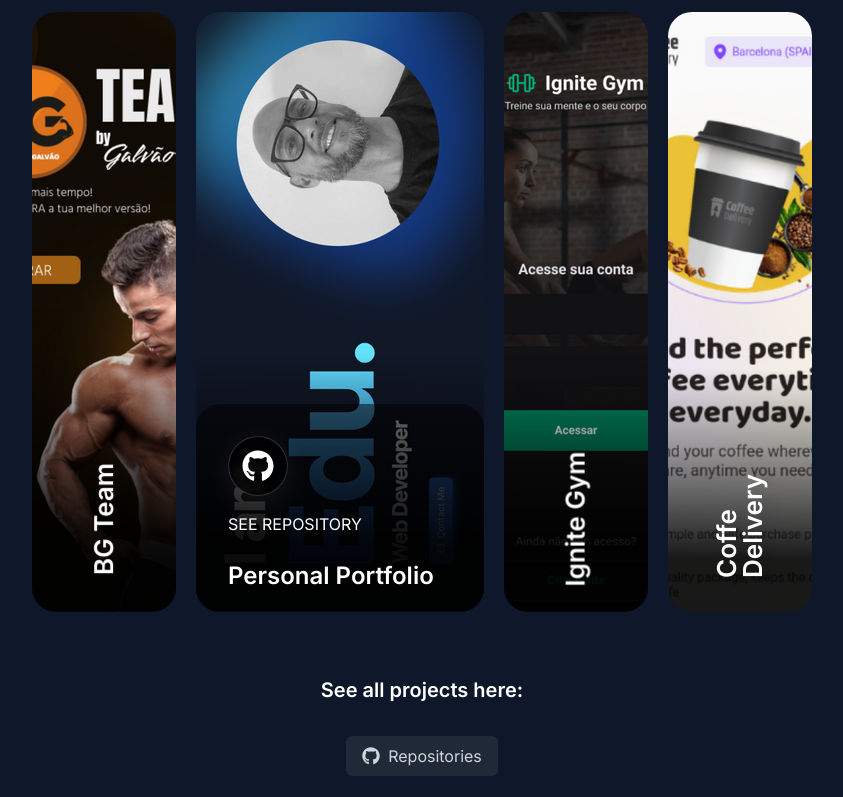
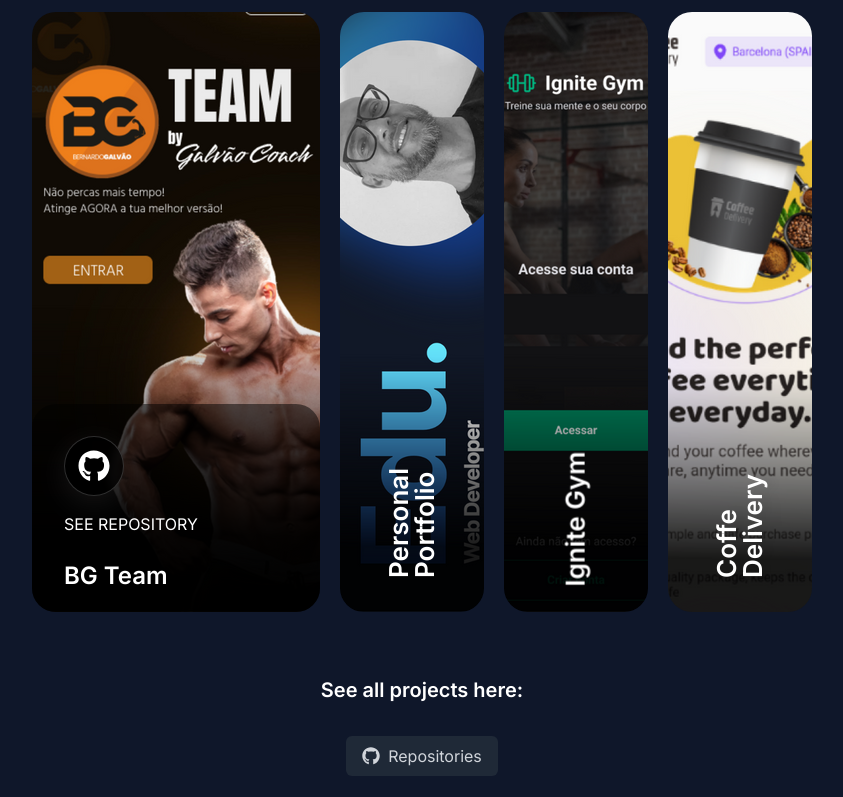
Before and after one commit to edu2andrade/new-portfolio, a Next.js app: page / in a window 1280 px wide. Shown: the part 2000-2797 px from the top of the page, without its empty margins (218-1061 px from the left). Built offline with nearby package versions, Linux system fonts and the light colour scheme.

Commit message:
Update Next 13@latest
pages/api directories and eslint custom preferences implemented.

```diff
--- /dev/null
+++ b/pages/api/hello.ts
@@ -0,0 +1,5 @@
+import { NextApiRequest, NextApiResponse } from 'next'
+
+export default function handler(req: NextApiRequest, res: NextApiResponse) {
+  res.status(200).json({ message: 'Hellooooo' })
+}
--- a/sections/ProjectsSection.tsx
+++ b/sections/ProjectsSection.tsx
@@ -7,7 +7,7 @@
 import { styles } from '../styles'
 
 export const ProjectsSection = () => {
-  const [active, setActive] = useState('Personal Portfolio')
+  const [active, setActive] = useState('BG Team')
 
   return (
     <section id='projects'>
```
Also changed, not shown: package.json (+4 -5 lines), sections/AboutMeSection.tsx (+27 -11 lines), .eslintrc.json, 1 other file (tests, documents, lock files or other folders).
